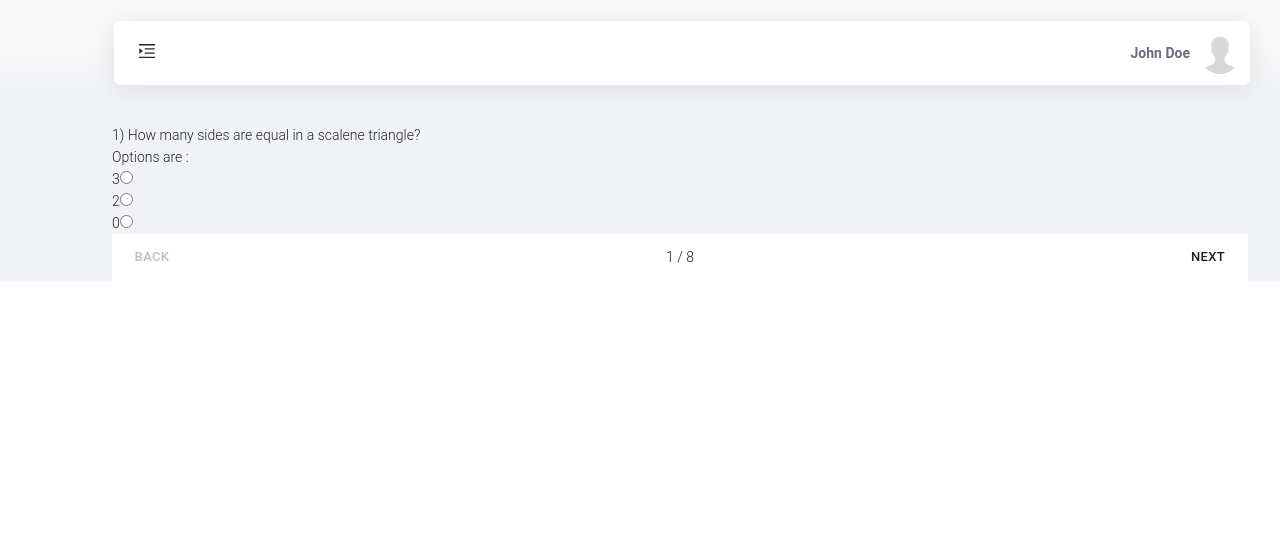
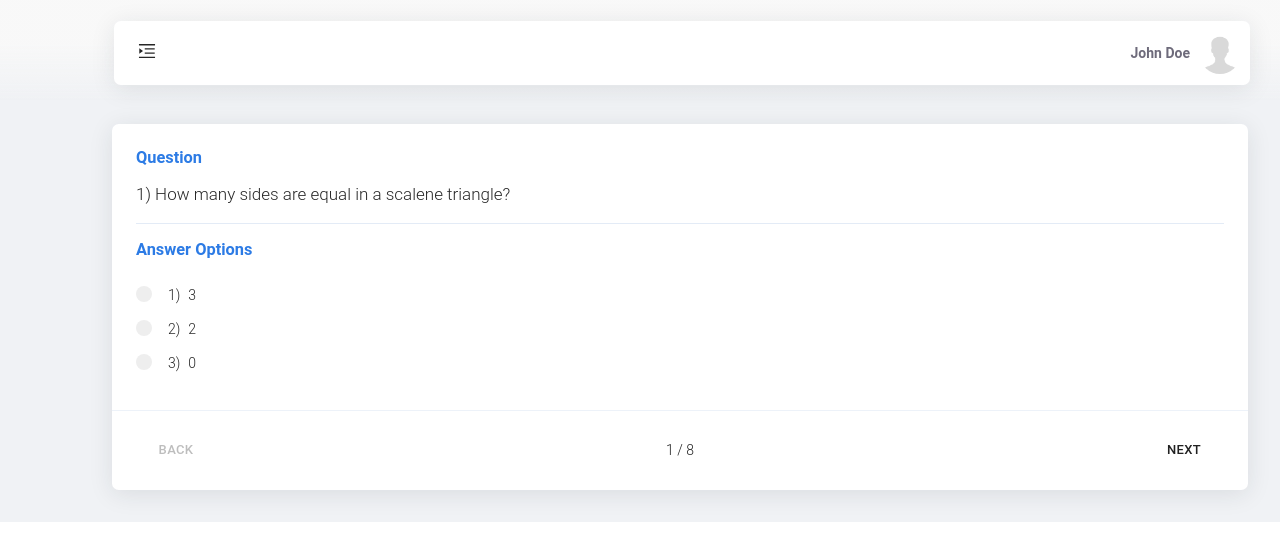
Before and after one commit to FatimeyiZahra/course-exam-reactJs, a React (Create React App) app: page /exam in a window 1280 px wide. Shown: the top 560 px of the page. Built offline with nearby package versions, Linux system fonts and the light colour scheme.

Commit message:
test style

```diff
--- a/src/app/pages/exam/Exam.jsx
+++ b/src/app/pages/exam/Exam.jsx
@@ -4,10 +4,9 @@ import Button from "@material-ui/core/Button";
 import Replay from "@mui/icons-material/Replay";
 import Snackbar from "@material-ui/core/Snackbar";
 import MuiAlert from "@material-ui/lab/Alert";
-
+import "./exam.css";
 const Exam = () => {
-  const [Quiz_Set1, setQuiz] = useState(
-    [
+  const [Quiz_Set1, setQuiz] = useState([
     {
       queno: "que_1",
       que_id: 1,
@@ -123,7 +122,7 @@ const Exam = () => {
 
   const onInputChange = (e) => {
     // e.preventDefault();
-    const  Quiz_Set  = Quiz_Set1;
+    const Quiz_Set = Quiz_Set1;
     const nexState = Quiz_Set.map((card) => {
       if (card.queno !== e.target.name) return card;
       return {
@@ -137,7 +136,7 @@ const Exam = () => {
         }),
       };
     });
-    setQuiz( nexState );
+    setQuiz(nexState);
     // console.log(nexState)
   };
 
@@ -200,7 +199,7 @@ const Exam = () => {
   };
   // console.log(state.Quiz_Set.length)
   return (
-    <div className="Quiz_render_container">
+    <div className="Quiz_render_container card">
       {state.booleanonsubmit ? (
         <div className="Quiz-DisplayResult">
           <h2> The score is {state.Total} Out Of 8 </h2>
@@ -224,16 +223,19 @@ const Exam = () => {
             Quiz_Set1.map((item, index) => {
               if (Math.abs(state.activeStep - index) <= 0) {
                 return (
-                  <div key={index}>
+                  <div className="card-body" key={index}>
+                    <h3 className="Quiz_Question">Question </h3>
                     <div className="Quiz_que">{item.que}</div>
-
-                    <div className="Quiz_options"> Options are : </div>
+                    <hr></hr>
+                    <h3 className="Quiz_options"> Answer Options </h3>
                     {item.options.map((ans, index_ans) => {
                       index_ans = index_ans + 1;
                       return (
                         <div key={index_ans} className="Quiz_multiple_options">
                           {/*----------------------------------------------------------- optionslarin indexini gosterir */}
-                          {/* {index_ans}]  */}
+                          <label className="container">
+                            <span className="option-index">{index_ans})</span>
+
                             {ans.que_options}
                             <input
                               key={index_ans}
@@ -242,7 +244,10 @@ const Exam = () => {
                               value={ans.que_options}
                               checked={!!ans.selected}
                               onChange={onInputChange}
+                              id={index_ans}
                             />
+                            <span className="checkmark"></span>
+                          </label>
                         </div>
                       );
                     })}
--- /dev/null
+++ b/src/app/pages/exam/exam.css
@@ -0,0 +1,99 @@
+.Quiz_multiple_options .container {
+  display: block;
+  position: relative;
+  padding-left: 32px;
+  margin-bottom: 12px;
+  cursor: pointer;
+  font-size: 14px;
+  -webkit-user-select: none;
+  -moz-user-select: none;
+  -ms-user-select: none;
+  user-select: none;
+}
+
+/* Hide the browser's default radio button */
+.Quiz_multiple_options .container input {
+  position: absolute;
+  opacity: 0;
+  cursor: pointer;
+}
+
+/* Create a custom radio button */
+.Quiz_multiple_options .checkmark {
+  position: absolute;
+  top: 2px;
+  left: 0;
+  width: 1rem;
+  height: 1rem;
+  background-color: #eee;
+  border-radius: 50%;
+}
+
+/* On mouse-over, add a grey background color */
+.Quiz_multiple_options .container:hover input ~ .checkmark {
+  background-color: #ccc;
+}
+
+/* When the radio button is checked, add a blue background */
+.Quiz_multiple_options .container input:checked ~ .checkmark {
+  background-color: #2196f3;
+}
+
+/* Create the indicator (the dot/circle - hidden when not checked) */
+.Quiz_multiple_options .checkmark:after {
+  content: "";
+  position: absolute;
+  display: none;
+}
+
+/* Show the indicator (dot/circle) when checked */
+.Quiz_multiple_options .container input:checked ~ .checkmark:after {
+  display: block;
+}
+
+/* Style the indicator (dot/circle) */
+.Quiz_multiple_options .container .checkmark:after {
+  top: 5px;
+  left: 5px;
+  width: 6px;
+  height: 6px;
+  border-radius: 50%;
+  background: white;
+}
+.option-index{
+    padding-right: 8px;
+}
+.Quiz_options{
+    color: #2c7be5!important;
+    display: block!important;
+    font-weight: bold;
+    margin-bottom: 24px;
+}
+.Quiz_Question{
+    color: #2c7be5!important;
+    display: block!important;
+    font-weight: bold;
+    margin-bottom: 13px;
+}
+hr {
+    margin-top: 1rem;
+    margin-bottom: 1rem;
+    border: 0;
+    border-top: 1px solid #e3ebf6;
+}hr {
+    box-sizing: content-box;
+    height: 0;
+    overflow: visible;
+}
+/* .MuiButton-textSizeSmall{
+    color: #2c7be5 !important;
+    border: 1px solid #2c7be5 !important;
+} */
+.Quiz-MobileStepper{
+    padding: 1rem 1.5rem !important;
+    background-color: transparent;
+    border-top: 1px solid #edf2f9 !important;
+}
+.Quiz_que{
+    font-size: 17px;
+}
```
Lines whose indentation alone changed are shown as unchanged.
